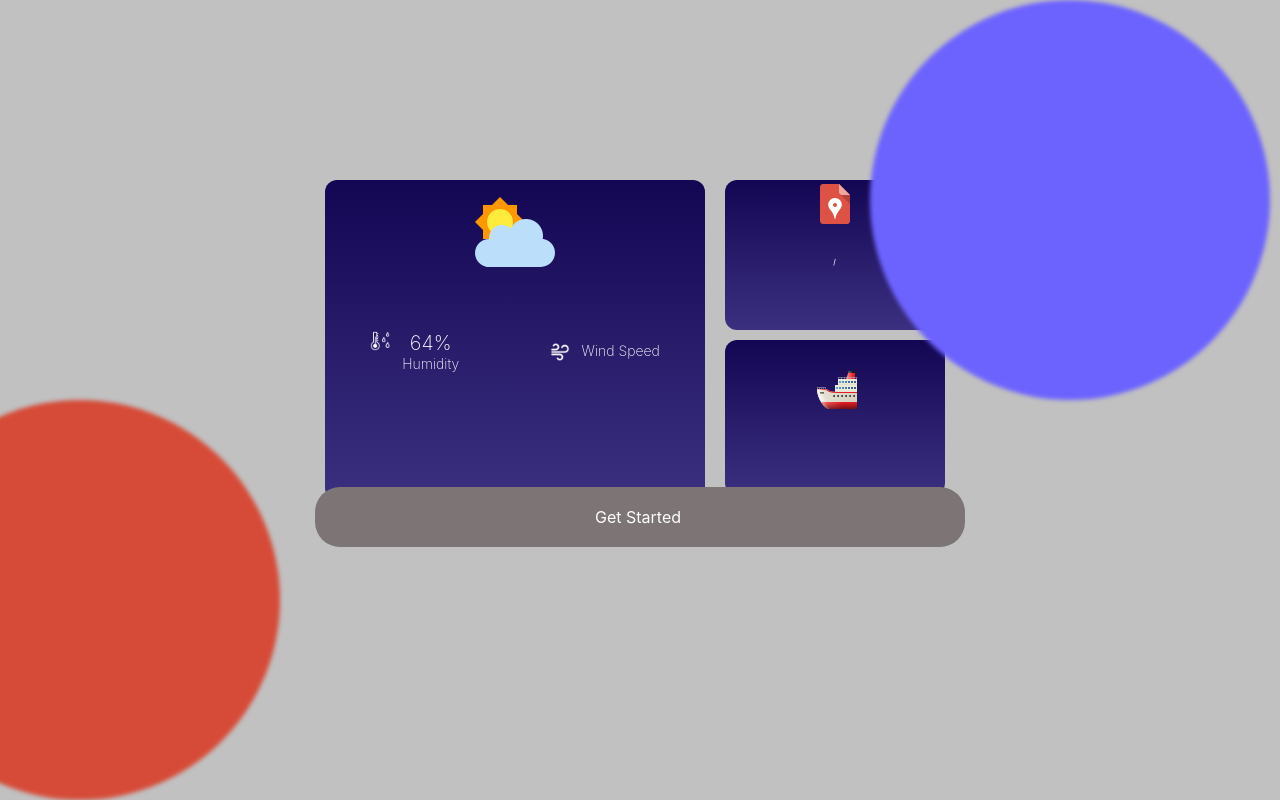
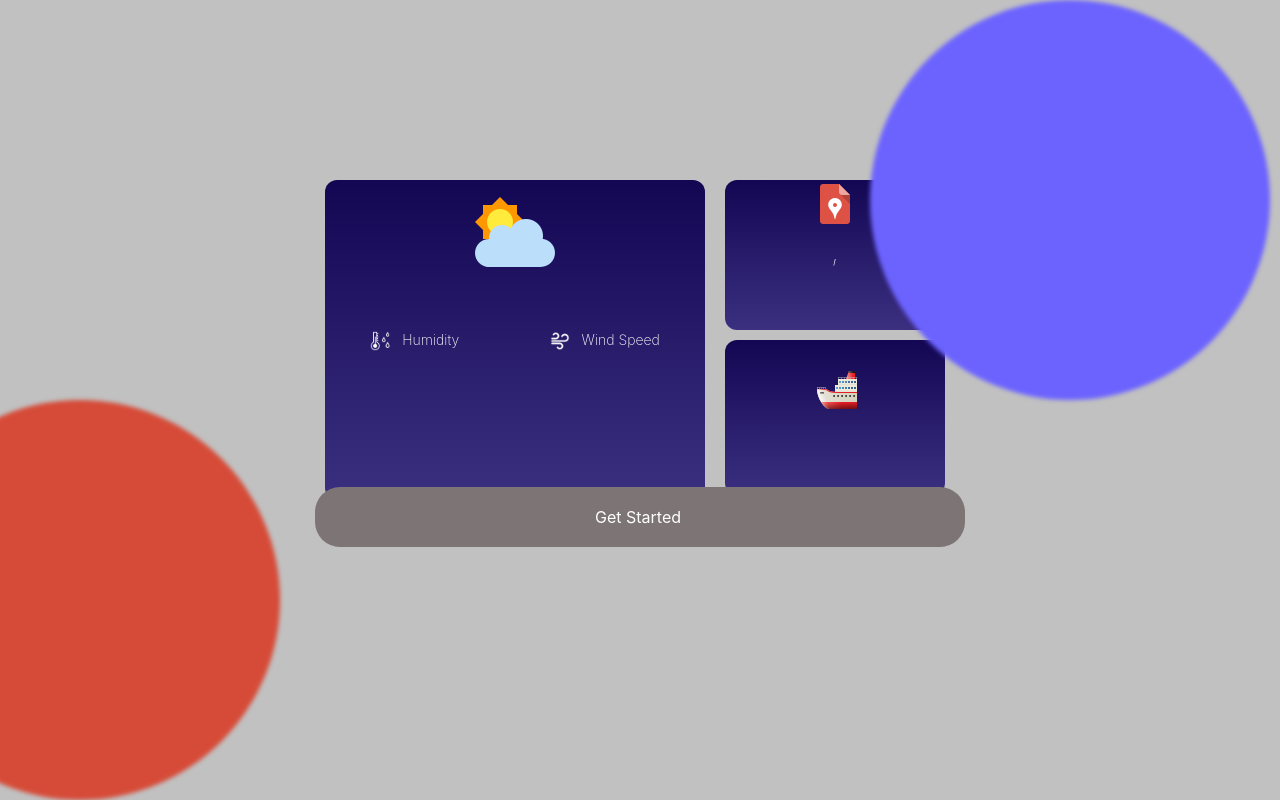
Before and after one commit to nova-ronald-23/vessel-gear-check---react-project, a React (Create React App) app in the folder frontend/: page / in a window 1280 px wide. Built offline with nearby package versions, Linux system fonts and the light colour scheme; no server answers.

Commit message:
code changed
humidity replaced

```diff
--- a/frontend/src/Components/WeatherApp/WeatherApp.jsx
+++ b/frontend/src/Components/WeatherApp/WeatherApp.jsx
@@ -13,9 +13,10 @@ const WeatherApp = () => {
     const [temperature, setTemperature] = useState("");
     const [windSpeed, setWindSpeed] = useState("");
     const [country, setCountry] = useState("");
+    const [humidity, setHumidity] = useState(""); // New state variable for humidity
     const [dateInfo, setDateInfo] = useState("");
 
-    const fetchWeatherData = async (latitude, longitude, setLoc, setTemp, setWind, setCountry) => {
+    const fetchWeatherData = async (latitude, longitude, setLoc, setTemp, setWind, setCountry, setHumidity) => {
         let weatherUrl = `https://api.openweathermap.org/data/2.5/weather?lat=${latitude}&lon=${longitude}&units=Metric&appid=${api_key}`;
 
         try {
@@ -23,6 +24,7 @@ const WeatherApp = () => {
             let data = await response.json();
             setTemp(`${data.main.temp}°C`);
             setWind(`${data.wind.speed} km/hr`);
+            setHumidity(`${data.main.humidity}%`); // Set humidity here
             setLoc(data.name);
         } catch (error) {
             console.error('Error fetching weather data:', error);
@@ -50,7 +52,7 @@ const WeatherApp = () => {
         navigator.geolocation.getCurrentPosition(
             (position) => {
                 const { latitude, longitude } = position.coords;
-                fetchWeatherData(latitude, longitude, setLocation, setTemperature, setWindSpeed, setCountry);
+                fetchWeatherData(latitude, longitude, setLocation, setTemperature, setWindSpeed, setCountry, setHumidity);
                 getCurrentDateInfo();
             },
             (error) => {
@@ -78,7 +80,7 @@ const WeatherApp = () => {
                         <div className="element">
                             <img src={humidity_icon} alt="" className="icon" />
                             <div className="data">
-                                <div className="humidity-percent">64%</div>
+                                <div className="humidity-percent">{humidity}</div>
                                 <div className="text">Humidity</div>
                             </div>
                         </div>
```
